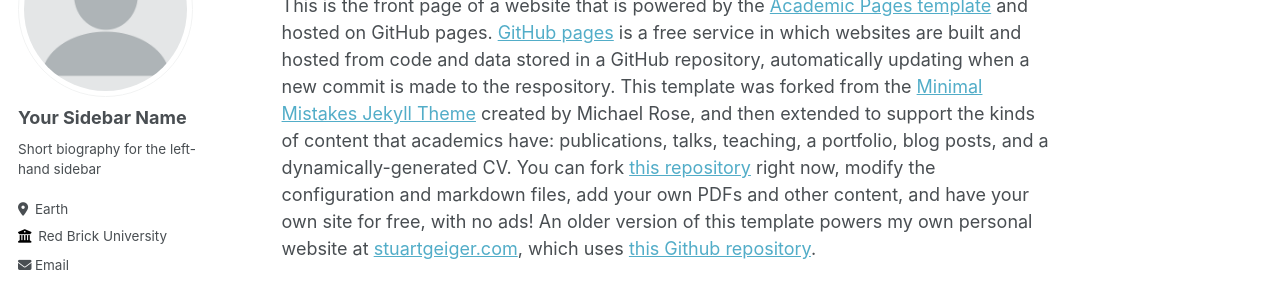
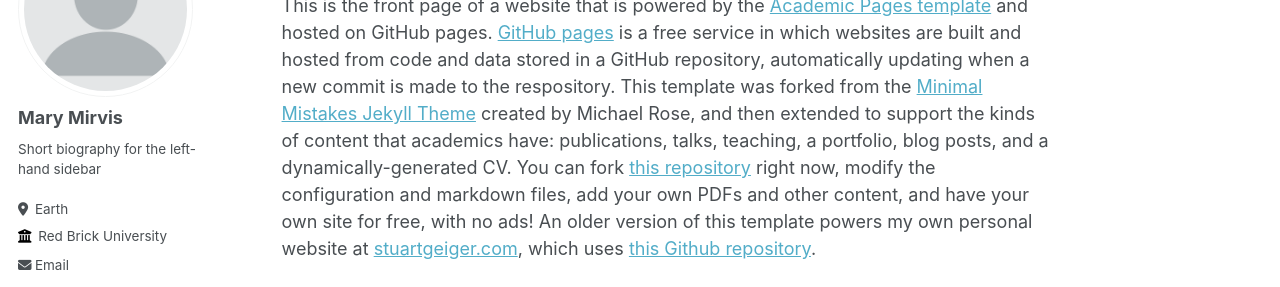
Before and after one commit to mmirvis/mmirvis.github.io, a Jekyll site: the page built from _pages/about.md, in a window 1280 px wide. Shown: the part 184-471 px from the top of the page. Built offline with Jekyll 4.4.1, drawn with Linux system fonts in a browser that asks for light colours; some web fonts are replaced.

Commit message:
Update _config.yml

```diff
--- a/_config.yml
+++ b/_config.yml
@@ -22,7 +22,7 @@ repository               : "mmirvis/mmirvis.github.io"
 author:
   # Biographic information
   avatar           : "profile.png"
-  name             : "Your Sidebar Name"
+  name             : "Mary Mirvis"
   pronouns         : # example: "she/her"
   bio              : "Short biography for the left-hand sidebar"
   location         : "Earth"
@@ -42,7 +42,7 @@ author:
   bitbucket        : # Username - Update with your username on the site
   codepen          : # Username
   dribbble         : # Username
-  github           : "academicpages"
+  github           : "mmirvis"
   kaggle           : # Username
   stackoverflow    : # User number or user number and name (i.e., use "1" or "1/jeff-atwood")
 
```
